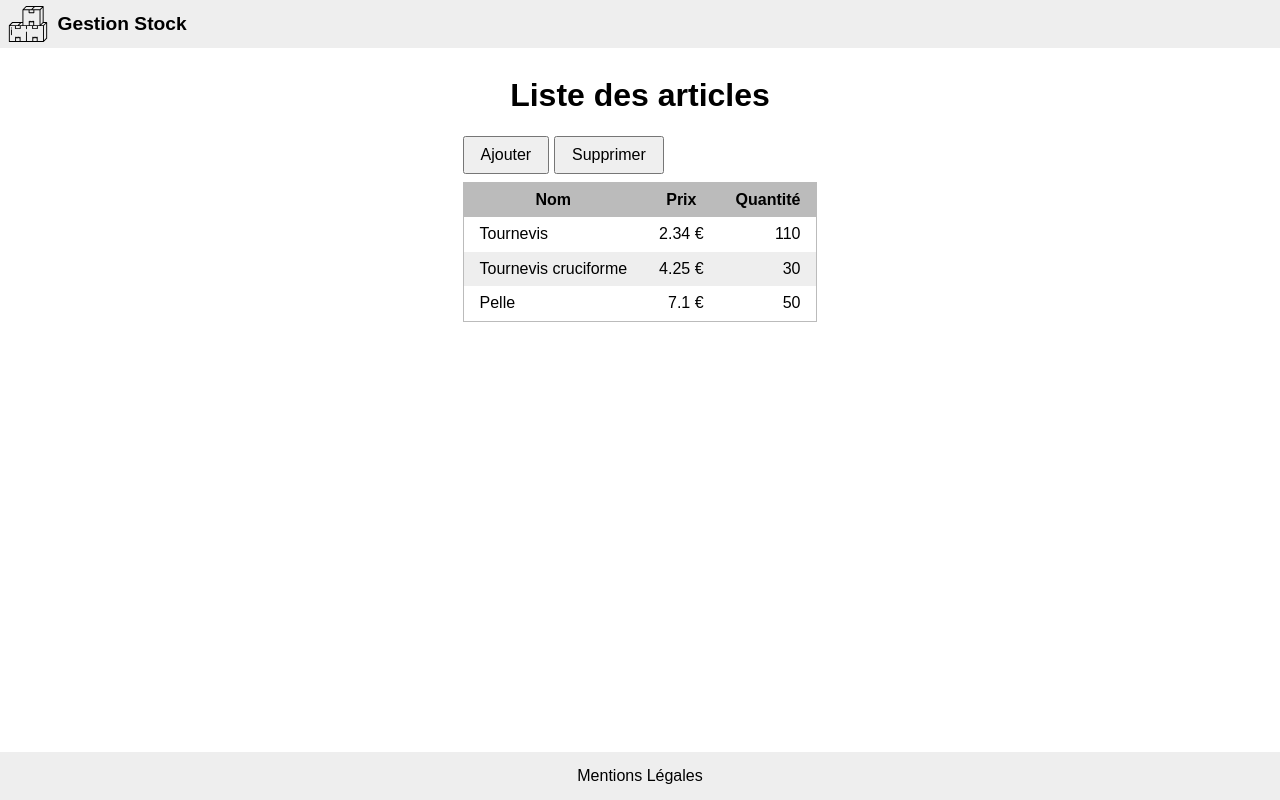
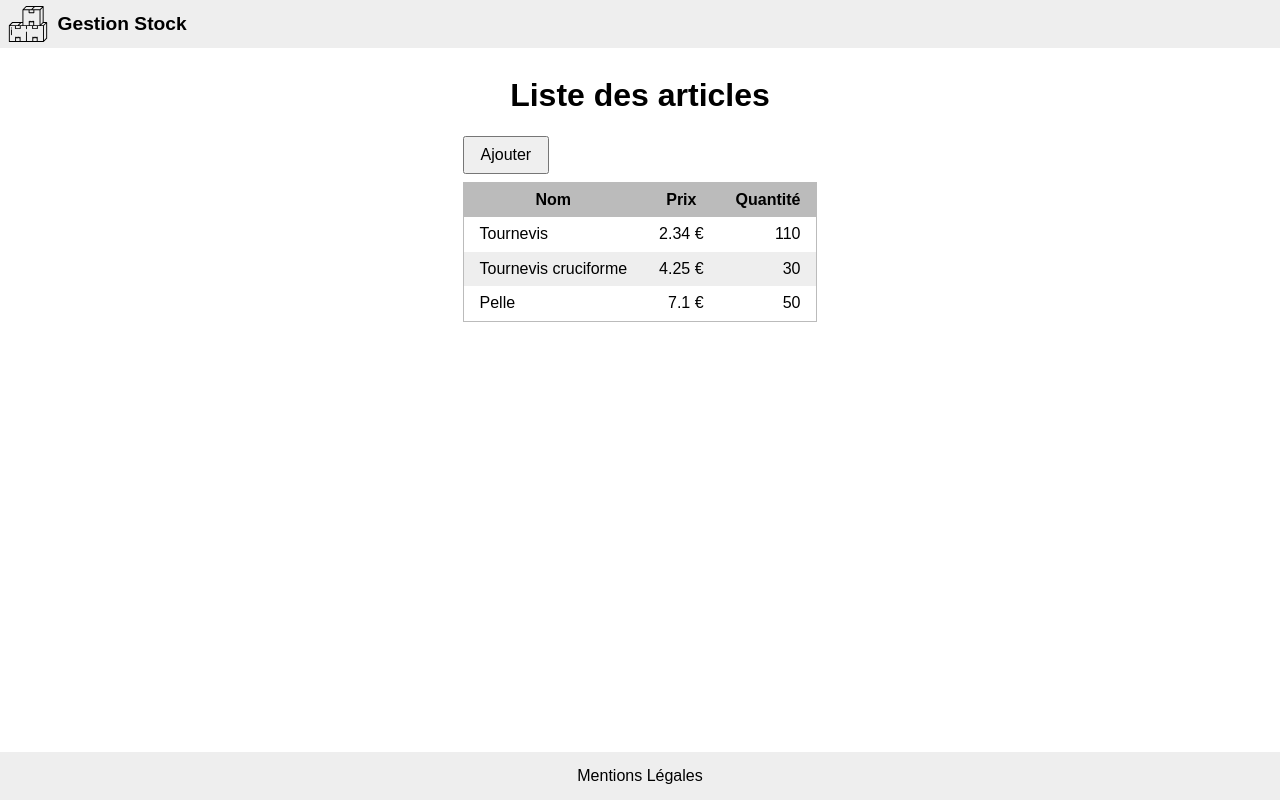
Before and after one commit to jlg-formation/tjscv1-sept-2021, a React (Create React App) app in the folder front/: page /stock in a window 1280 px wide. Built offline with nearby package versions, Linux system fonts and the light colour scheme.

Commit message:
dev: condition on suppress btn

```diff
--- a/front/src/routes/stock/List.tsx
+++ b/front/src/routes/stock/List.tsx
@@ -28,7 +28,7 @@ function List() {
           <Link to="/stock/add">
             <button>Ajouter</button>
           </Link>
-          <button>Supprimer</button>
+          {selectedArticles.size > 0 && <button>Supprimer</button>}
         </nav>
         <table>
           <thead>
```
